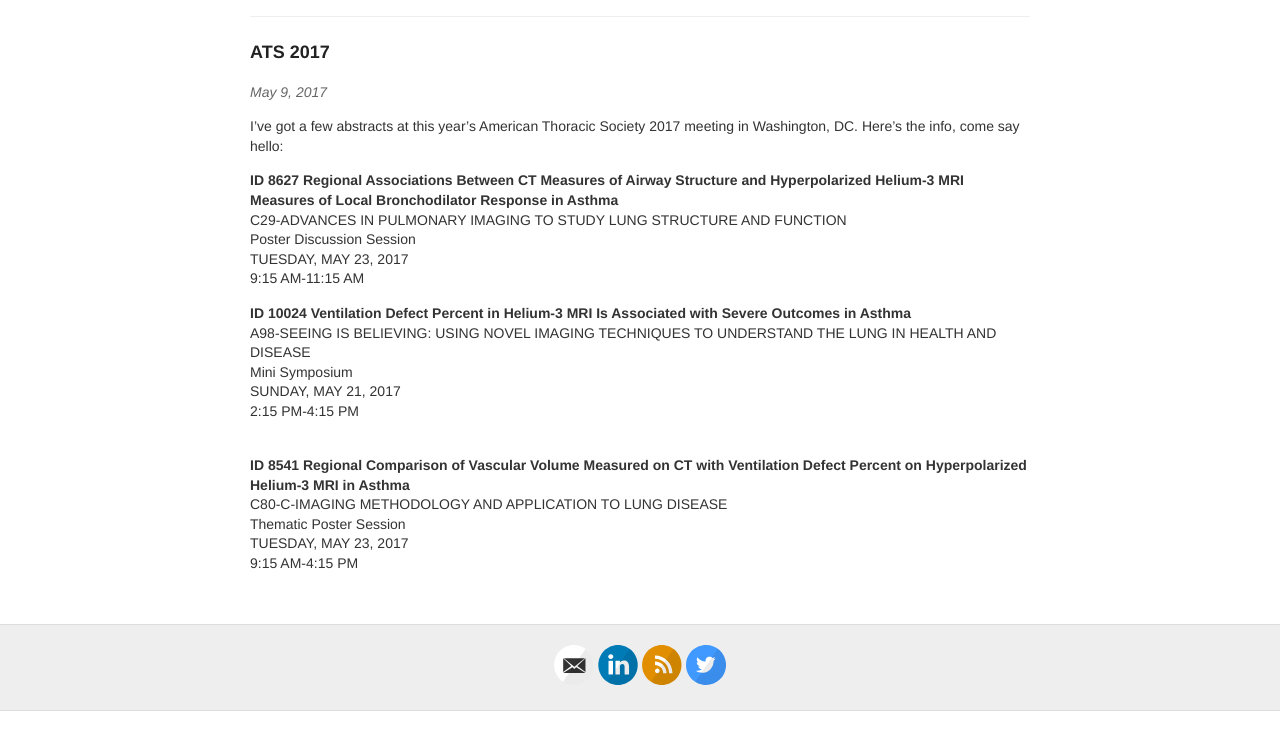
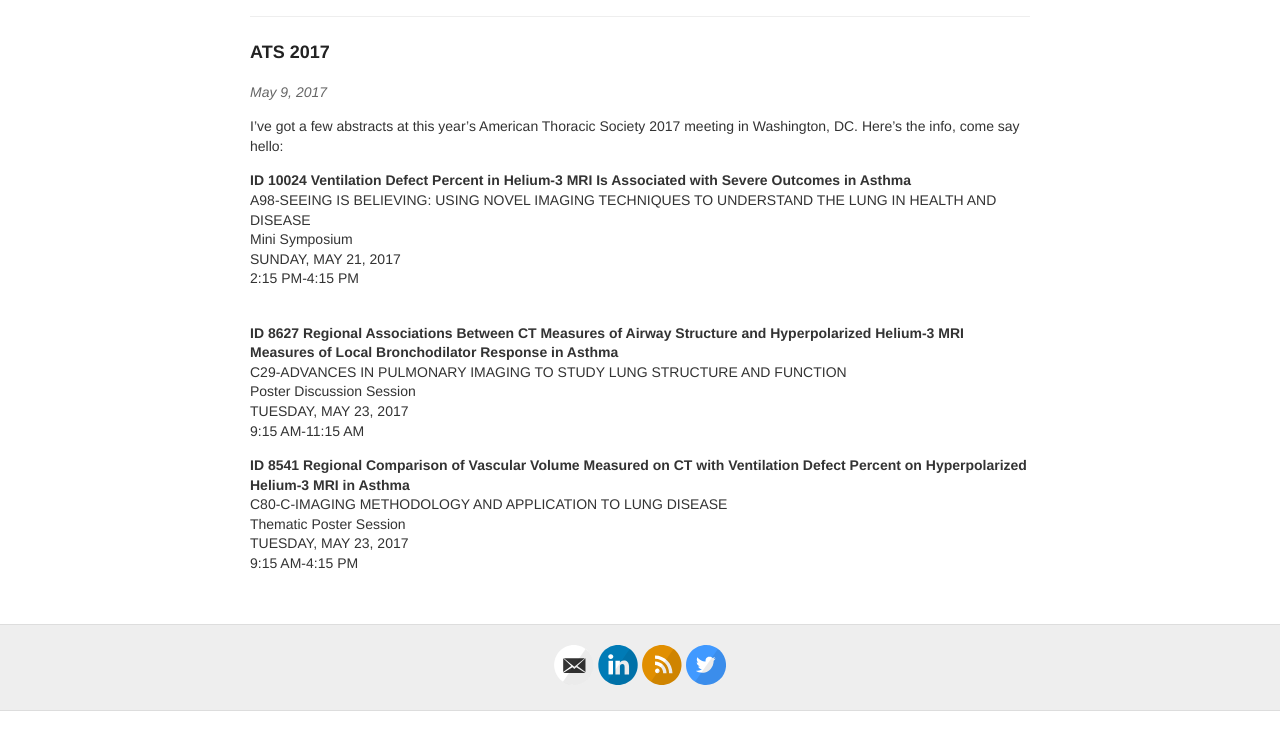
Before and after one commit to mummydg/mummydg.github.io, a Jekyll site: the page built from _posts/2017-05-09-ATS-2017.md, in a window 1280 px wide, cut to the strip 144-894 px from the top of the page. Built offline with Jekyll 4.4.1, drawn with Linux system fonts in a browser that asks for light colours.

```diff
--- a/_posts/2017-05-09-ATS-2017.md
+++ b/_posts/2017-05-09-ATS-2017.md
@@ -6,17 +6,17 @@ title: ATS 2017
 
 I've got a few abstracts at this year's American Thoracic Society 2017 meeting in Washington, DC. Here's the info, come say hello:
 
+<b>ID 10024 Ventilation Defect Percent in Helium-3 MRI Is Associated with Severe Outcomes in Asthma</b><br>
+A98-SEEING IS BELIEVING: USING NOVEL IMAGING TECHNIQUES TO UNDERSTAND THE LUNG IN HEALTH AND DISEASE<br>
+Mini Symposium<br>
+SUNDAY, MAY 21, 2017<br>
+2:15 PM-4:15 PM<br><br>
+
 <b>ID 8627 Regional Associations Between CT Measures of Airway Structure and Hyperpolarized Helium-3 MRI Measures of Local Bronchodilator Response in Asthma</b><br>
 C29-ADVANCES IN PULMONARY IMAGING TO STUDY LUNG STRUCTURE AND FUNCTION<br>
 Poster Discussion Session<br>
 TUESDAY, MAY 23, 2017<br>
 9:15 AM-11:15 AM<br>
-
-<b>ID 10024 Ventilation Defect Percent in Helium-3 MRI Is Associated with Severe Outcomes in Asthma</b><br>
-A98-SEEING IS BELIEVING: USING NOVEL IMAGING TECHNIQUES TO UNDERSTAND THE LUNG IN HEALTH AND DISEASE<br>
-Mini Symposium<br>
-SUNDAY, MAY 21, 2017<br>
-2:15 PM-4:15 PM<br><br>
 
 <b>ID 8541 Regional Comparison of Vascular Volume Measured
 on CT with Ventilation Defect Percent on Hyperpolarized Helium-3 MRI in Asthma </b><br>
```
